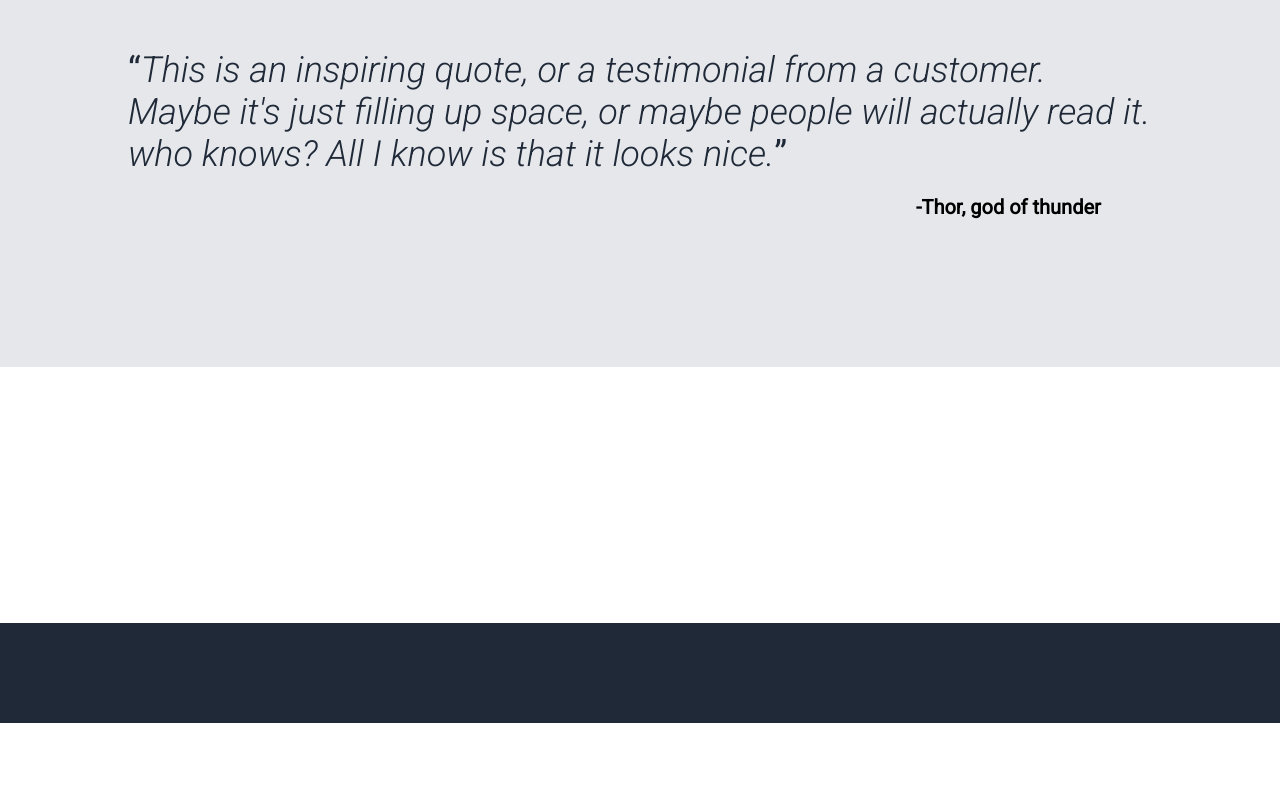
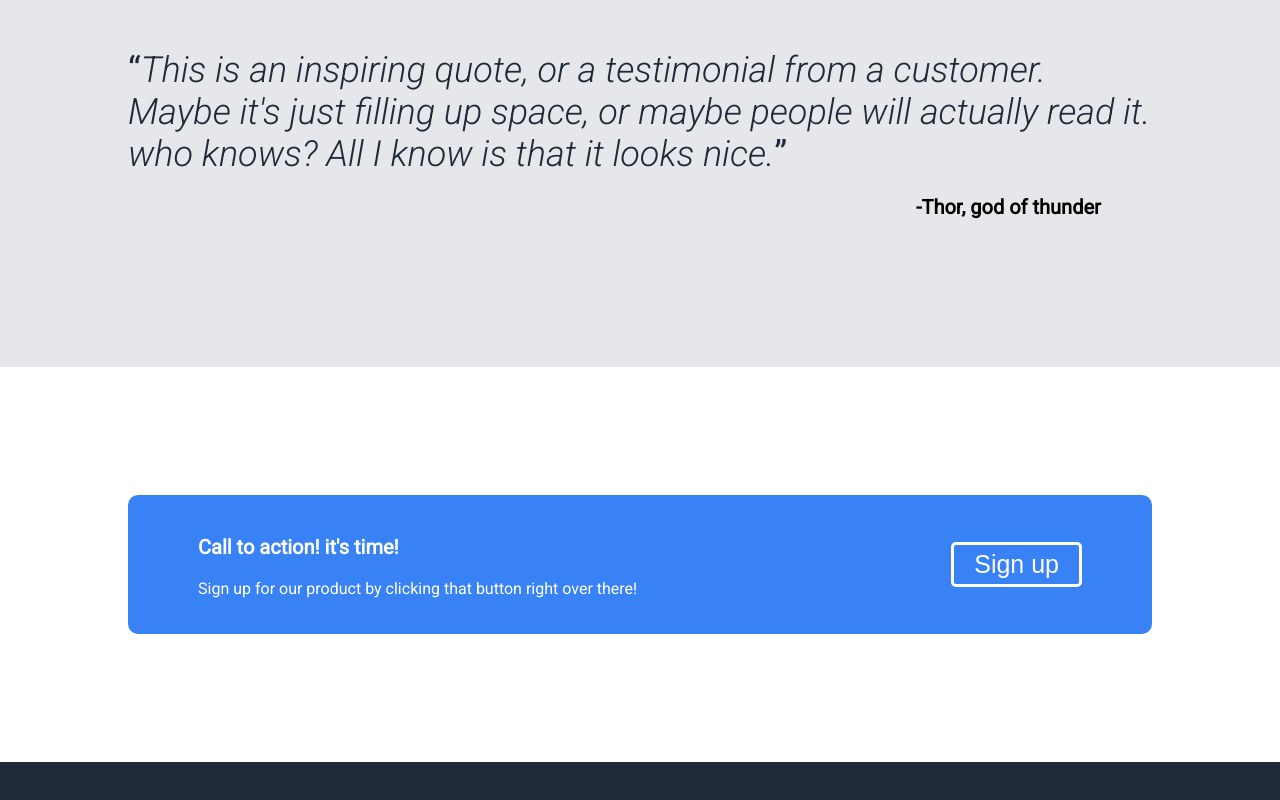
Before and after one commit to Seifboudokhane/odin-landing-page, a plain HTML site: page index.html in a window 1280 px wide. Shown: the part 1242-2042 px from the top of the page. Before the commit the page ends 1965 px from the top, so only its background shows below. Drawn offline with Linux system fonts and the light colour scheme.

Commit message:
Compte fourth section of main

```diff
--- a/index.html
+++ b/index.html
@@ -55,7 +55,13 @@
         </div>
 
         <div class="sections section-4">
-
+            <div class="action-card">
+                <div class="action-text">
+                    <p class="bold">Call to action! it's time!</p>
+                    <p class="thin">Sign up for our product by clicking that button right over there!</p>
+                </div>
+                <button class="action-button">Sign up</button>
+            </div>
         </div>
     </main>
 
--- a/style.css
+++ b/style.css
@@ -15,7 +15,9 @@ body{
     flex-direction: column;
     font-family: 'Roboto', sans-serif;
 }
-
+button {
+    cursor: pointer;
+}
 /* TOP HALF */
 
 nav {
@@ -150,10 +152,35 @@ p.author {
 /* section 4 */
 .section-4 {
     background-color: white;
-    height: 100px;
     padding: 10% 10%;
 }
-
+.action-card {
+    background-color: #3882f6;
+    padding: 20px 70px;
+    color: white;
+    display: flex;
+    justify-content: center;
+    align-items: center;
+    gap: 30px;
+    border-radius: 10px;
+}
+.action-text {
+    flex: auto;
+    width: fit-content;
+}
+.bold {
+    font-weight: bold;
+    font-size: 20px;
+}
+.action-button {
+    color: white;
+    background-color: #3882f6;
+    font-size: 25px;
+    white-space: nowrap;
+    padding: 5px 20px;
+    border: 3px solid white;
+    border-radius: 5px;
+}
 /* BOTTOM HALF */
 footer {
     height: 100px;
```
